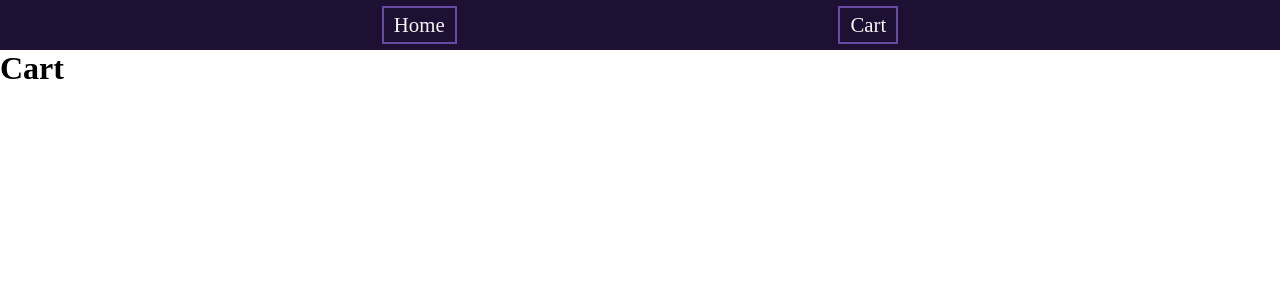
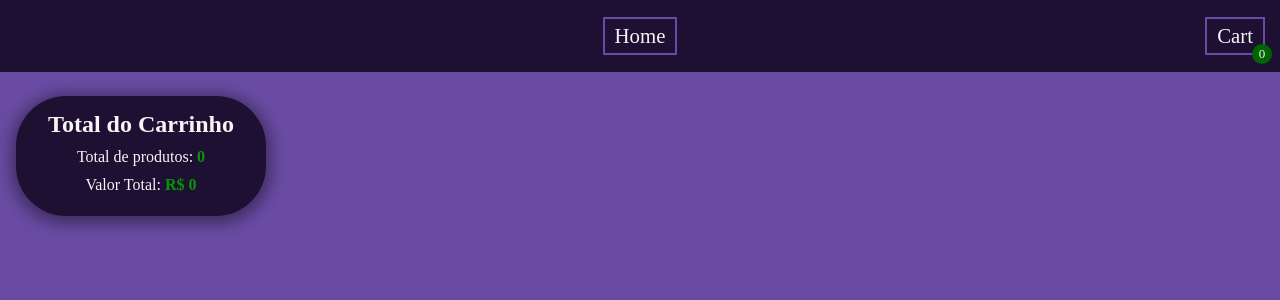
Before and after one commit to F-Vieira/KenzieShop, a React (Create React App) app: page /cart in a window 1280 px wide. Shown: the top 300 px of the page. Built offline with nearby package versions, Linux system fonts and the light colour scheme; the HTML template or start-up script is replaced by a standard one.

Commit message:
chore: creation and stylization of the cart as well as yout logic

```diff
--- a/src/components/Header/index.js
+++ b/src/components/Header/index.js
@@ -1,15 +1,33 @@
+import { useState } from "react";
+import { useSelector } from "react-redux";
 import { useHistory } from "react-router-dom";
+
 import { ContainerHeader } from "./styles";
 
 export const Header = () => {
+  const [inCart, setInCart] = useState(false);
   const history = useHistory();
+  const { cart } = useSelector((store) => store);
 
+  const totalItems = cart.length;
+
+  const handleHome = () => {
+    history.push("/");
+    setInCart(false);
+  };
+  const handleCart = () => {
+    setInCart(true);
+    history.push("/cart");
+  };
   return (
-    <ContainerHeader>
+    <ContainerHeader inCart={inCart}>
       <nav>
         <ul>
-          <li>Home</li>
-          <li>Cart</li>
+          <li onClick={handleHome}>Home</li>
+          <li onClick={handleCart}>
+            Cart
+            <span>{totalItems}</span>
+          </li>
         </ul>
       </nav>
     </ContainerHeader>
--- a/src/components/Header/styles.js
+++ b/src/components/Header/styles.js
@@ -3,7 +3,8 @@ import styled from "styled-components";
 export const ContainerHeader = styled.header`
   background-color: var(--very-dark-purple);
   color: var(--white);
-  height: 50px;
+  height: 9vh;
+  max-height: 9vh;
   nav {
     height: 100%;
     ul {
@@ -12,6 +13,7 @@ export const ContainerHeader = styled.header`
       align-items: center;
       justify-content: space-evenly;
       li {
+        cursor: pointer;
         font-size: 1.3rem;
         border: 2px solid var(--light-purple);
         padding: 5px 10px;
@@ -19,6 +21,30 @@ export const ContainerHeader = styled.header`
           background-color: var(--light-purple);
         }
       }
+      li + li {
+        position: ${(props) => (props.inCart ? "static" : "fixed")};
+        right: ${(props) => (props.inCart ? "none" : "15px")};
+        /* position: fixed; */
+        /* right: 15px; */
+
+        span {
+          display: flex;
+          align-items: center;
+          justify-content: center;
+          background-color: darkgreen;
+          font-size: 13px;
+          width: 20px;
+          height: 20px;
+          border-radius: 50%;
+
+          position: ${(props) => (props.inCart ? "static" : "absolute")};
+          right: ${(props) => (props.inCart ? "none" : "-9px")};
+          bottom: ${(props) => (props.inCart ? "none" : "-11px")};
+          /* position: absolute;
+          right: -9px;
+          bottom: -11px; */
+        }
+      }
     }
   }
 `;
--- a/src/components/Product/index.js
+++ b/src/components/Product/index.js
@@ -1,8 +1,19 @@
-import { Btn } from "../Button/styles";
+import { useDispatch } from "react-redux";
+
+import {
+  addToCartThunk,
+  removeFromCartThunk,
+} from "../../store/modules/cart/thunk";
+
+import { Button } from "../Button";
 import { ContainerItem } from "./styles";
 
 export const Product = ({ product, isRemovable = false }) => {
-  const { img, name, price } = product;
+  const { id, img, name, price } = product;
+  const dispatch = useDispatch();
+
+  const handleAdd = () => dispatch(addToCartThunk(product));
+  const handleRemove = () => dispatch(removeFromCartThunk(id));
 
   return (
     <ContainerItem>
@@ -10,9 +21,9 @@ export const Product = ({ product, isRemovable = false }) => {
       <h2>{name}</h2>
       <p>R$ {price}</p>
       {isRemovable ? (
-        <Btn>Adicionar no Carrinho</Btn>
+        <Button onClick={handleRemove}>Remover do Carrinho</Button>
       ) : (
-        <Btn>Adicionar no Carrinho</Btn>
+        <Button onClick={handleAdd}>Adicionar no Carrinho</Button>
       )}
     </ContainerItem>
   );
--- a/src/components/Product/styles.js
+++ b/src/components/Product/styles.js
@@ -20,6 +20,9 @@ export const ContainerItem = styled.div`
     text-align: center;
     width: 200px;
     height: 35px;
+    display: flex;
+    justify-content: center;
+    align-items: center;
   }
   p {
     width: 180px;
--- a/src/pages/Cart/index.js
+++ b/src/pages/Cart/index.js
@@ -1,3 +1,28 @@
+import { useSelector } from "react-redux";
+import { Product } from "../../components/Product";
+import { ContainerCart } from "./styles";
 export const Cart = () => {
-  return <h1>Cart</h1>;
+  const { cart } = useSelector((store) => store);
+
+  const totalItems = cart.length;
+  const totalPrice = cart.reduce((acc, cur) => cur.price + acc, 0);
+
+  return (
+    <ContainerCart>
+      <section>
+        <h2>Total do Carrinho</h2>
+        <p>
+          Total de produtos: <span>{totalItems}</span>
+        </p>
+        <p>
+          Valor Total: <span>R$ {totalPrice}</span>
+        </p>
+      </section>
+      <section>
+        {cart.map((product) => (
+          <Product key={product.id} product={product} isRemovable />
+        ))}
+      </section>
+    </ContainerCart>
+  );
 };
--- a/src/pages/Cart/styles.js
+++ b/src/pages/Cart/styles.js
@@ -0,0 +1,78 @@
+import styled from "styled-components";
+
+export const ContainerCart = styled.main`
+  min-height: 91vh;
+  background-color: var(--light-purple);
+  padding: 1.5rem 0;
+  display: flex;
+  flex-direction: column;
+
+  section:first-child {
+    width: 250px;
+    text-align: center;
+    margin: 0 auto;
+    margin-bottom: 1.5rem;
+    padding: 15px 0;
+    border-radius: 50px;
+    background-color: var(--very-dark-purple);
+    color: var(--white);
+    box-shadow: 0px 3px 15px 5px rgba(0, 0, 0, 0.4);
+
+    h2 + p {
+      margin: 10px 0;
+    }
+    p {
+      span {
+        font-weight: bold;
+        color: #090;
+      }
+    }
+  }
+
+  section + section {
+    display: grid;
+    grid-template-columns: 1fr 1fr;
+    grid-gap: 30px 0;
+    div {
+      justify-self: center;
+      width: 140px;
+      max-height: 350px;
+      img {
+        width: 80px;
+      }
+      h2 {
+        width: 100px;
+      }
+      p {
+        width: 80px;
+      }
+      button {
+        width: 100px;
+      }
+    }
+  }
+
+  @media screen and (min-width: 768px) {
+    flex-direction: row;
+    section:first-child {
+      height: 120px;
+      margin-left: 1rem;
+    }
+    section + section {
+      flex: 1;
+      grid-template-columns: 1fr 1fr 1fr;
+    }
+  }
+
+  @media screen and (min-width: 1024px) {
+    section + section {
+      grid-template-columns: 1fr 1fr 1fr 1fr;
+    }
+  }
+
+  @media screen and (min-width: 1155px) {
+    section + section {
+      grid-template-columns: 1fr 1fr 1fr 1fr 1fr;
+    }
+  }
+`;
--- a/src/store/modules/cart/reducer.js
+++ b/src/store/modules/cart/reducer.js
@@ -3,10 +3,12 @@ import { ADD_CART, REMOVE_CART } from "./actionsTypes";
 const cartReducer = (state = [], action) => {
   switch (action.type) {
     case ADD_CART:
-      return state;
+      const { product } = action;
+      return [...state, product];
 
     case REMOVE_CART:
-      return state;
+      const { list } = action;
+      return list;
 
     default:
       return state;
--- a/src/store/modules/cart/thunk.js
+++ b/src/store/modules/cart/thunk.js
@@ -1,9 +1,22 @@
 import { addToCart, removeFromCart } from "./actions";
 
 export const addToCartThunk = (product) => (dispatch) => {
-  dispatch(addToCart(product));
+  const list = JSON.parse(localStorage.getItem("cart")) || [];
+
+  const inCart = list.some((item) => item.id === product.id);
+
+  if (!inCart) {
+    list.push(product);
+    localStorage.setItem("cart", JSON.stringify(list));
+    dispatch(addToCart(product));
+  }
 };
 
 export const removeFromCartThunk = (id) => (dispatch, getStore) => {
-  dispatch(removeFromCart("lista"));
+  const { cart } = getStore();
+
+  const list = cart.filter((product) => product.id !== id);
+  localStorage.setItem("cart", JSON.stringify(list));
+
+  dispatch(removeFromCart(list));
 };
```
